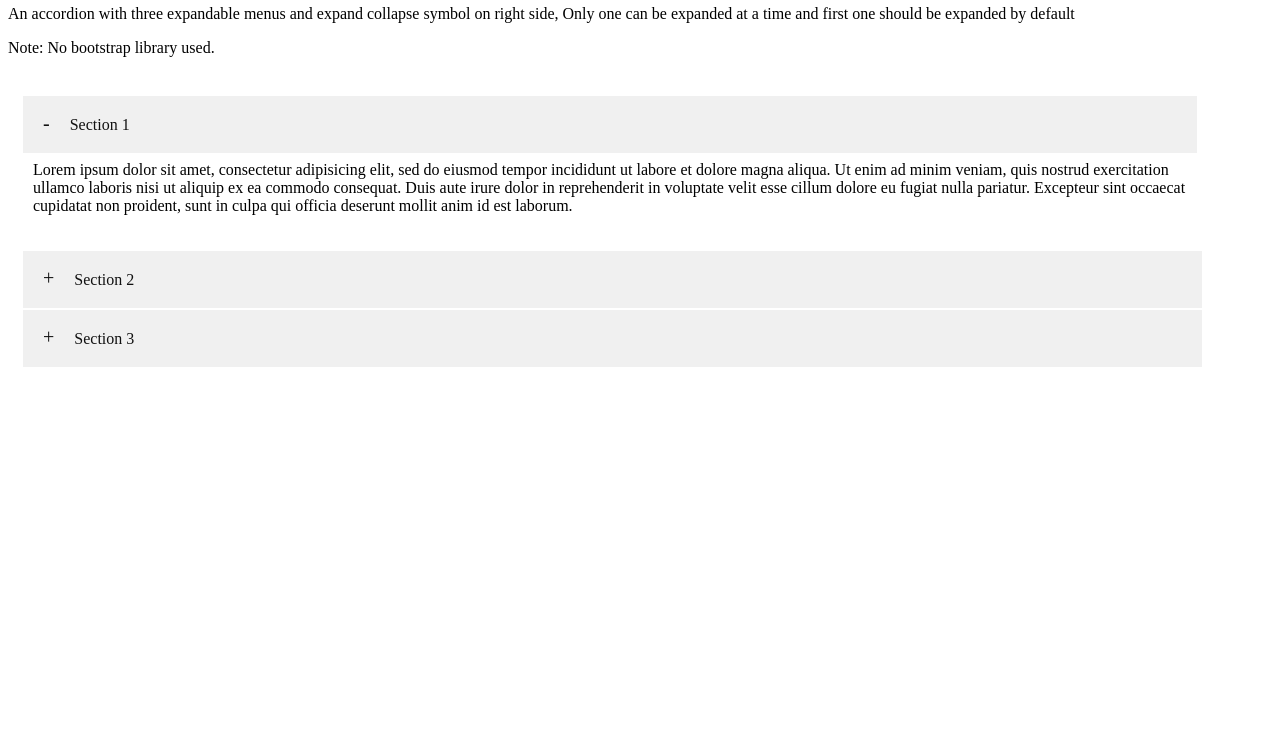
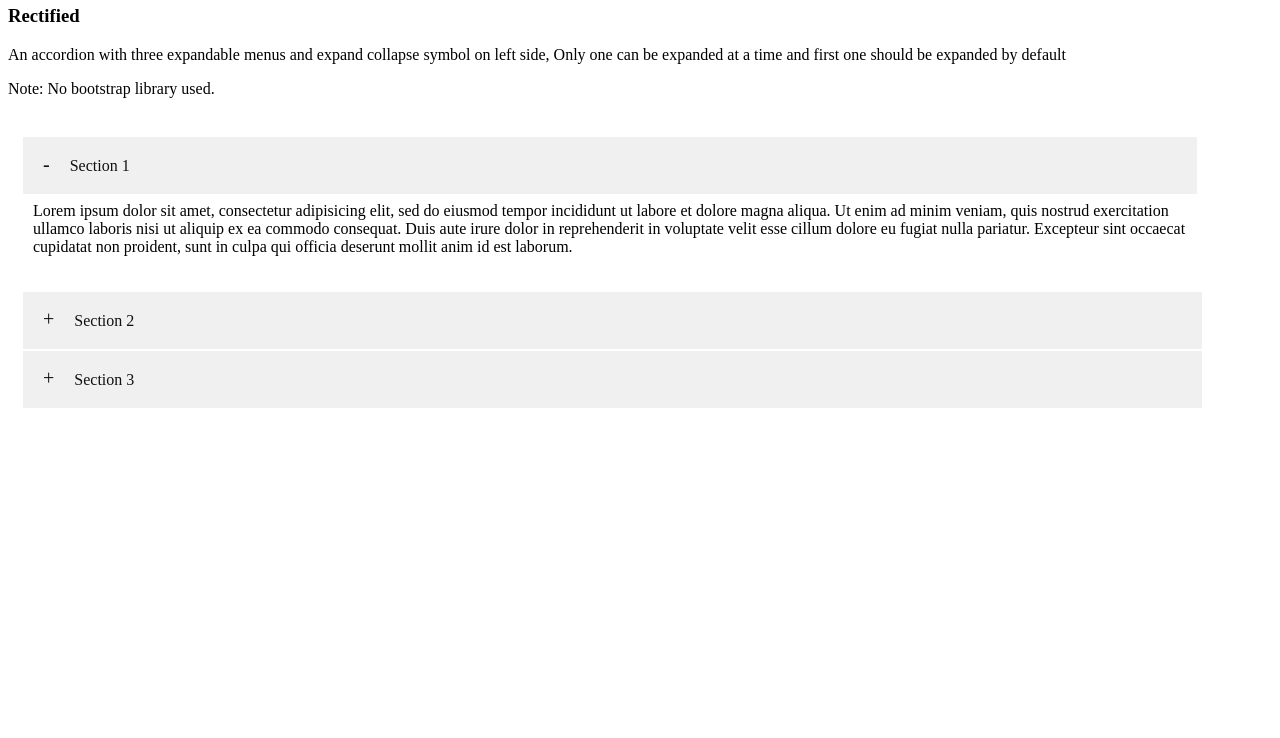
Before and after one commit to ab-hi/accordion, a plain HTML site: page index.html in a window 1280 px wide. Shown: the part 62-800 px from the top of the page. Drawn offline with Linux system fonts and the light colour scheme.

Commit message:
rectified

```diff
--- a/index.html
+++ b/index.html
@@ -6,8 +6,9 @@
 </head>
 <body>
 <h2>Accordion</h2>
+<h3>Rectified</h3>
 <p>An accordion with three expandable menus and expand collapse
-symbol on right side, Only one can be expanded at a time and
+symbol on left side, Only one can be expanded at a time and
 first one  should be expanded by default</p>
 <p>Note: No bootstrap library used.</p>
 
```
